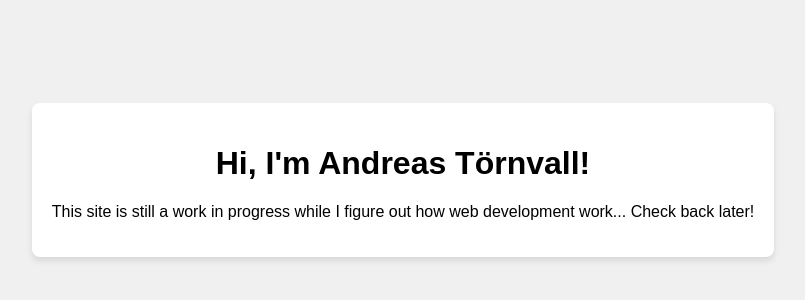
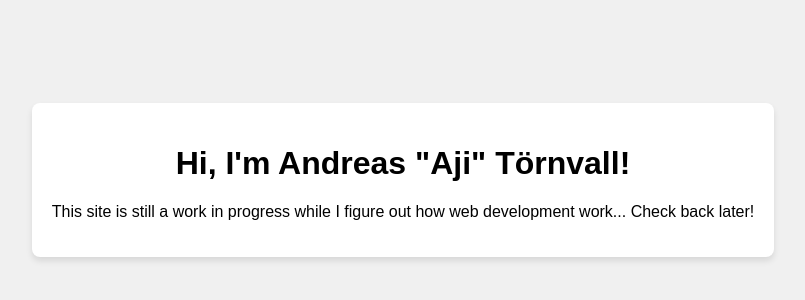
Before and after one commit to NamesAji/namesaji.github.io, a plain HTML site: page index.html in a window 1280 px wide. Shown: the part 220-520 px from the top of the page, without its empty margins (237-1042 px from the left). Drawn offline with Linux system fonts and the light colour scheme.

Commit message:
Update title and header with new name

```diff
--- a/index.html
+++ b/index.html
@@ -3,7 +3,7 @@
 <head>
     <meta charset="UTF-8">
     <meta name="viewport" content="width=device-width, initial-scale=1.0">
-    <title>My Personal Site</title>
+    <title>aji's corner of the internet</title>
     <style>
         body {
             font-family: sans-serif;
@@ -25,7 +25,7 @@
 </head>
 <body>
     <div class="container">
-        <h1>Hi, I'm Andreas Törnvall!</h1>
+        <h1>Hi, I'm Andreas "Aji" Törnvall!</h1>
         <p>This site is still a work in progress while I figure out how web development work... Check back later!</p>
     </div>
 </body>
```
